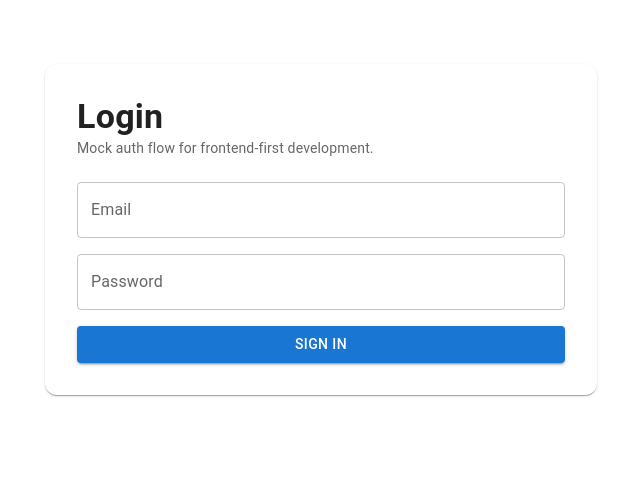
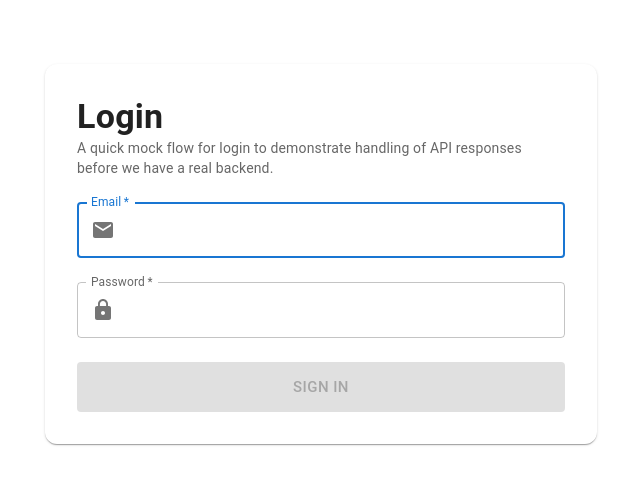
Before and after one commit to lukalaz/applyvault-nextjs, a Next.js app: page /login in a window 1280 px wide. Shown: the top 484 px of the page, without its empty margins (319-959 px from the left). Built offline with nearby package versions, Linux system fonts and the light colour scheme.

Commit message:
improve login form behaviour

```diff
--- a/src/app/login/LoginForm.tsx
+++ b/src/app/login/LoginForm.tsx
@@ -1,7 +1,16 @@
 "use client";
 
 import { useState } from "react";
-import { Alert, Box, Button, Stack, TextField } from "@mui/material";
+import {
+  Alert,
+  Box,
+  Button,
+  CircularProgress,
+  InputAdornment,
+  Stack,
+  TextField,
+} from "@mui/material";
+import { Email, Lock } from "@mui/icons-material";
 import type { LoginRequest } from "@/lib/api/types/auth";
 
 type LoginFormProps = {
@@ -12,21 +21,27 @@ export default function LoginForm({ onSubmit }: LoginFormProps) {
   const [email, setEmail] = useState("");
   const [password, setPassword] = useState("");
   const [error, setError] = useState("");
+  const [isLoading, setIsLoading] = useState(false);
+
+  const isFormValid = email.trim() !== "" && password.trim() !== "";
 
   async function handleSubmit(event: React.FormEvent<HTMLFormElement>) {
     event.preventDefault();
     setError("");
+    setIsLoading(true);
 
     try {
       await onSubmit({ email, password });
     } catch (err) {
       setError(err instanceof Error ? err.message : "Login failed");
+    } finally {
+      setIsLoading(false);
     }
   }
 
   return (
     <Box component="form" onSubmit={handleSubmit}>
-      <Stack spacing={2}>
+      <Stack spacing={3}>
         {error ? <Alert severity="error">{error}</Alert> : null}
 
         <TextField
@@ -34,6 +49,18 @@ export default function LoginForm({ onSubmit }: LoginFormProps) {
           type="email"
           value={email}
           onChange={(event) => setEmail(event.target.value)}
+          disabled={isLoading}
+          required
+          fullWidth
+          autoComplete="email"
+          autoFocus
+          InputProps={{
+            startAdornment: (
+              <InputAdornment position="start">
+                <Email color="action" />
+              </InputAdornment>
+            ),
+          }}
         />
 
         <TextField
@@ -41,10 +68,32 @@ export default function LoginForm({ onSubmit }: LoginFormProps) {
           type="password"
           value={password}
           onChange={(event) => setPassword(event.target.value)}
+          disabled={isLoading}
+          required
+          fullWidth
+          autoComplete="current-password"
+          InputProps={{
+            startAdornment: (
+              <InputAdornment position="start">
+                <Lock color="action" />
+              </InputAdornment>
+            ),
+          }}
         />
 
-        <Button type="submit" variant="contained">
-          Sign in
+        <Button
+          type="submit"
+          variant="contained"
+          size="large"
+          disabled={!isFormValid || isLoading}
+          fullWidth
+          sx={{ py: 1.5 }}
+        >
+          {isLoading ? (
+            <CircularProgress size={24} color="inherit" />
+          ) : (
+            "Sign in"
+          )}
         </Button>
       </Stack>
     </Box>
--- a/src/app/login/page.tsx
+++ b/src/app/login/page.tsx
@@ -40,7 +40,8 @@ export default function LoginPage() {
               Login
             </Typography>
             <Typography variant="body2" color="text.secondary">
-              Mock auth flow for frontend-first development.
+              A quick mock flow for login to demonstrate handling of API
+              responses before we have a real backend.
             </Typography>
           </div>
 
```
